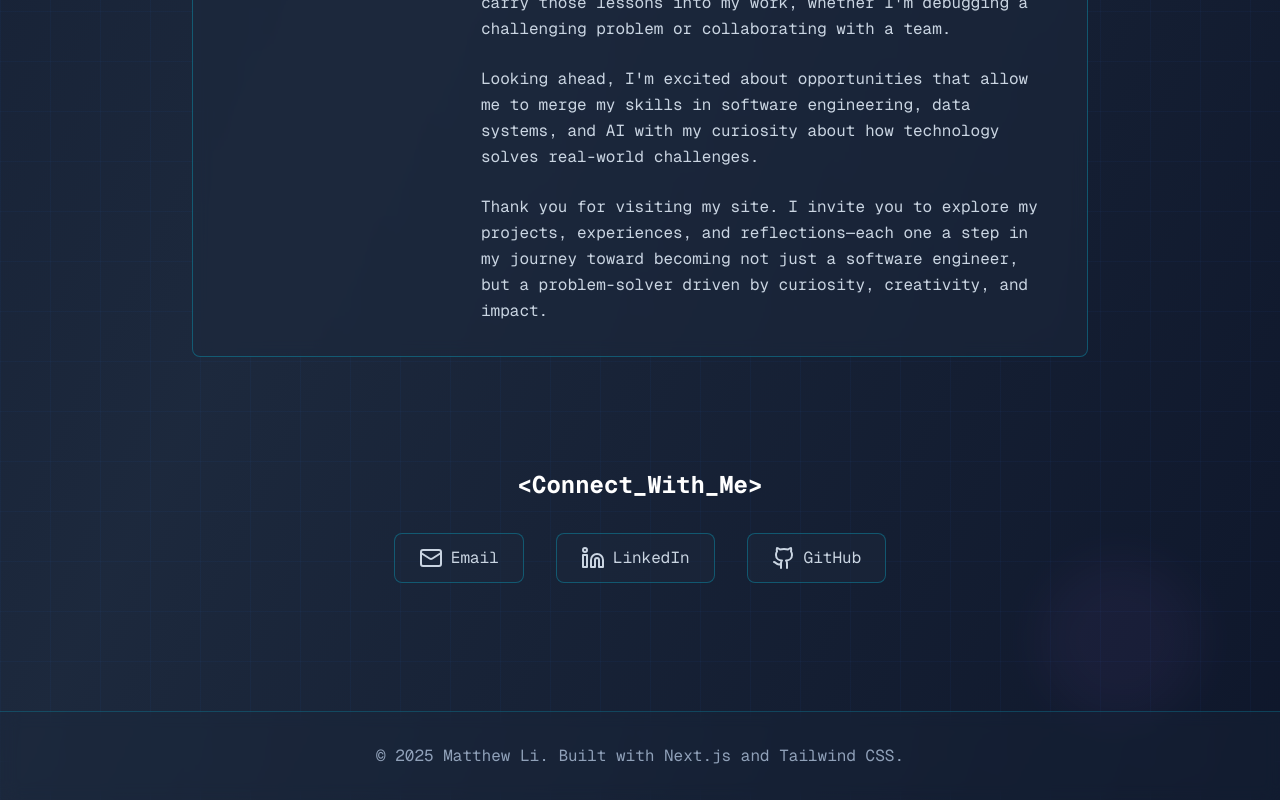
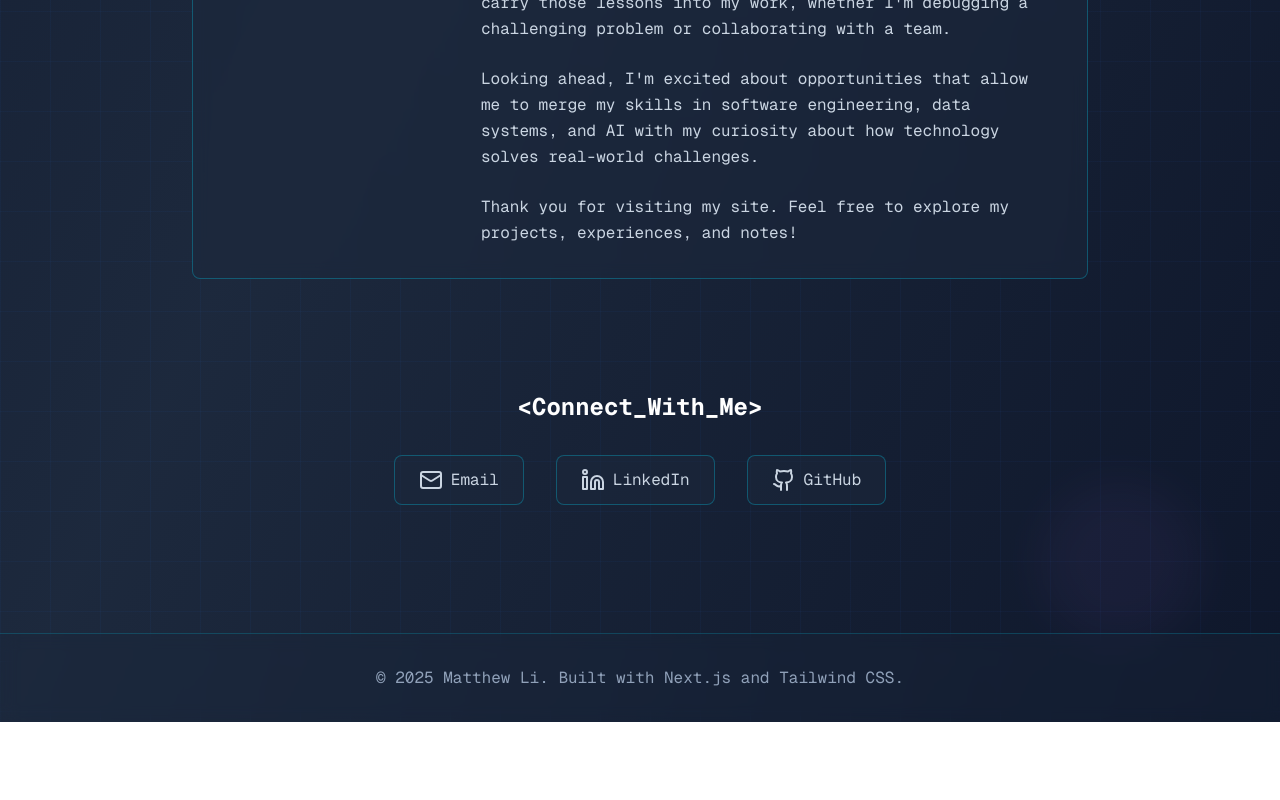
Before and after one commit to matthewli10/personalSite, a Next.js app: page /about in a window 1280 px wide. Shown: the part 1839-2639 px from the top of the page. After the commit the page ends 2561 px from the top, so only its background shows below. Built offline with nearby package versions, Linux system fonts and the light colour scheme.

Commit message:
minor change

```diff
--- a/src/app/about/page.tsx
+++ b/src/app/about/page.tsx
@@ -156,7 +156,7 @@ export default function About() {
                     Looking ahead, I&apos;m excited about opportunities that allow me to merge my skills in software engineering, data systems, and AI with my curiosity about how technology solves real-world challenges.
                   </p>
                       <p>
-                        Thank you for visiting my site. I invite you to explore my projects, experiences, and reflections—each one a step in my journey toward becoming not just a software engineer, but a problem-solver driven by curiosity, creativity, and impact.
+                        Thank you for visiting my site. Feel free to explore my projects, experiences, and notes!
                       </p>
                     </div>
                   </div>
```
